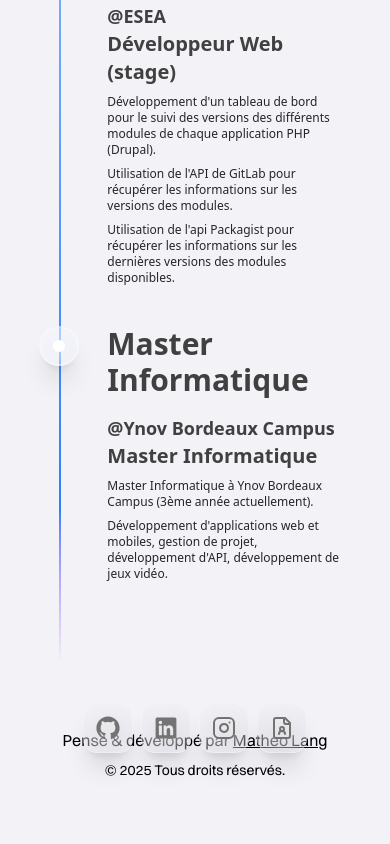
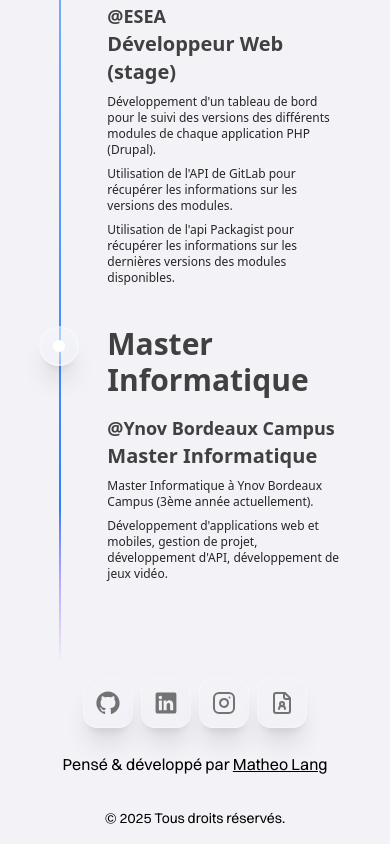
Before and after one commit to Matsuel/portfolio, a Next.js app: page / in a window 390 px wide. Shown: the part 3395-4239 px from the top of the page. Before the commit the page ends 4191 px from the top, so only its background shows below. Built offline with nearby package versions, Linux system fonts and the light colour scheme.

Commit message:
fix: améliorer la mise en page du pied de page

```diff
--- a/src/components/Footer.tsx
+++ b/src/components/Footer.tsx
@@ -3,17 +3,15 @@ import { socials, SOCIALS } from '../../constants/socials'
 
 const Footer = () => {
     return (
-        <footer className='w-full h-auto flex flex-col items-center justify-center text-text p-4'>
+        <footer className='w-full h-auto flex flex-col items-center justify-center text-text p-4 md:gap-0 gap-6'>
 
-            <div className='flex md:flex-col md:fixed flex-row items-center justify-center gap-2 left-8 bottom-[50%] translate-y-[50%] '>
+            <div className='flex md:flex-col md:fixed flex-row items-center justify-center gap-2 md:left-8 md:bottom-[50%] md:translate-y-[50%] '>
                 {socials.map((social, index) => (
                     <Link
                         key={index}
                         href={social.link}
                         target='_blank'
                         className='flex items-center justify-center p-3 rounded-glassmorphism transition-all duration-300 text-neutral-500 hover:text-foreground border border-glassmorphism-border backdrop-blur-glassmorphism bg-[linear-gradient(145deg,_rgba(255,255,255,0.1)_0%,_rgba(255,255,255,0)_100%)] hover:bg-[linear-gradient(145deg,_rgba(255,255,255,0.4)_0%,_rgba(255,255,255,0.1)_100%)] shadow-xl'
-
-
                     >
                         {social.icon}
                     </Link>
```
